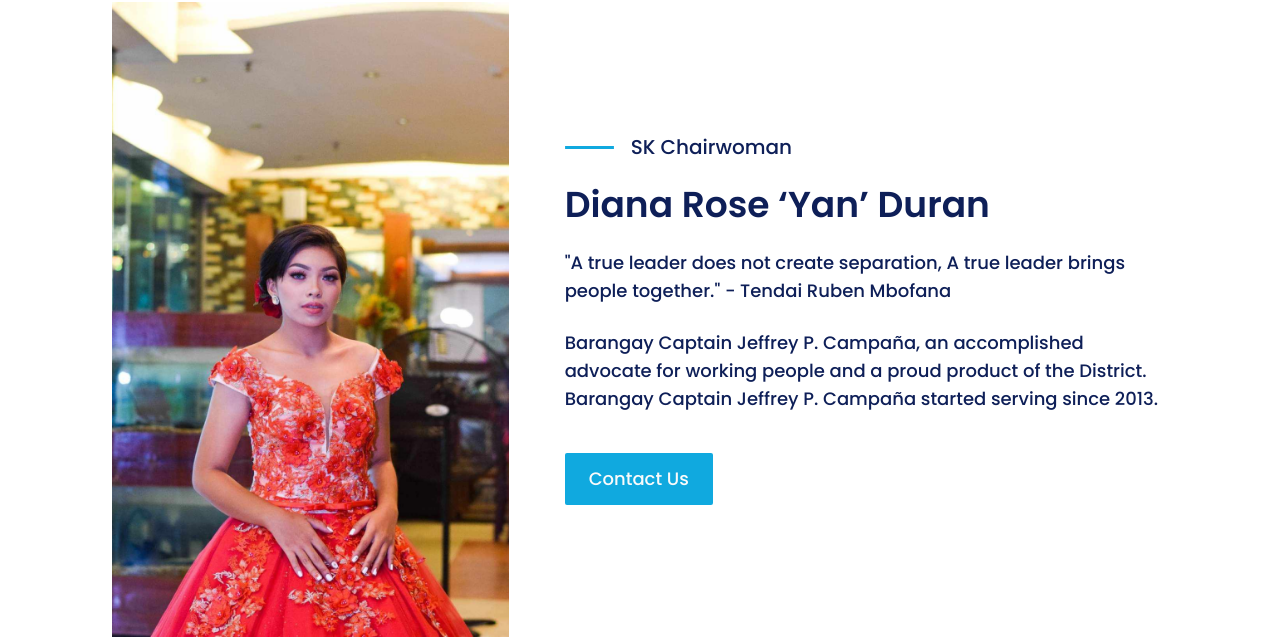
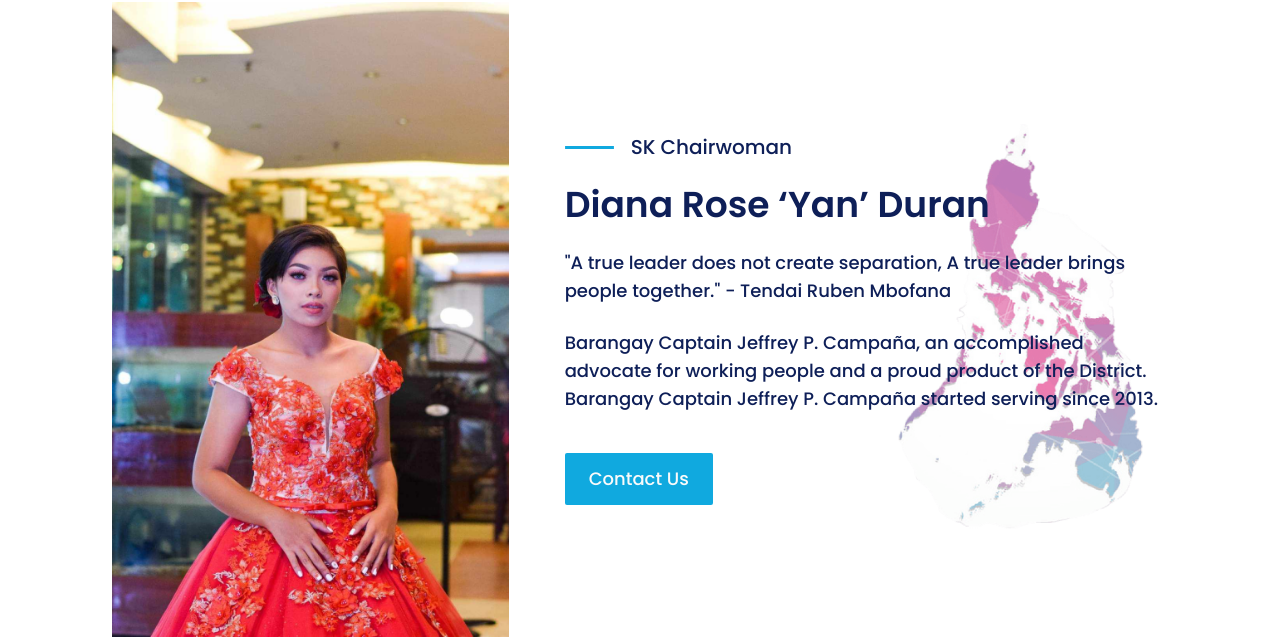
Before and after one commit to jeffersonbalde/SKWebsite, a Next.js app: page / in a window 1280 px wide. Shown: the part 878-1517 px from the top of the page. Built offline with nearby package versions, Linux system fonts and the light colour scheme.

Commit message:
diana section finished

```diff
--- a/app/globals.css
+++ b/app/globals.css
@@ -15,7 +15,8 @@ body {
   height: 1000vh;
 }
 
-.hero-container {
+.hero-container,
+.council-container {
   /* width: 100%; */
   /* height: 100vh; */
   background-image: url("../public/herocontainer.png");
--- a/app/page.tsx
+++ b/app/page.tsx
@@ -1,4 +1,5 @@
 import Chairwoman from "@/components/chairwoman/Chairwoman";
+import Council from "@/components/council/Council";
 import Hero from "@/components/hero/Hero";
 
 export default function Home() {
@@ -6,6 +7,7 @@ export default function Home() {
     <div>
       <Hero />
       <Chairwoman />
+      <Council />
     </div>
   );
 }
--- a/components/chairwoman/Chairwoman.tsx
+++ b/components/chairwoman/Chairwoman.tsx
@@ -3,7 +3,7 @@ import Link from "next/link";
 
 const Chairwoman = () => {
   return (
-    <div className="flex flex-col lg:flex-row justify-between items-center w-[24rem] lg:w-[60rem] xl:w-[70rem] m-auto my-20 gap-9 lg:gap-14 px-8">
+    <div className="relative flex flex-col lg:flex-row justify-between items-center w-[24rem] lg:w-[60rem] xl:w-[70rem] m-auto my-20 gap-9 lg:gap-14 px-8">
       <div className="">
         <Image
           src="/dianaduran.png"
@@ -40,6 +40,14 @@ const Chairwoman = () => {
           </button>
         </Link>
       </div>
+      <div className="absolute bottom-9 -z-40 left-10 lg:left-[44rem] lg:bottom-24">
+        <Image
+          src="/philoverlay.png"
+          alt="philoverlay"
+          width={500}
+          height={500}
+        />
+      </div>
     </div>
   );
 };
--- /dev/null
+++ b/components/council/Council.tsx
@@ -0,0 +1,9 @@
+const Council = () => {
+  return (
+    <div className="council-container h-screen w-full overflow-hidden">
+
+    </div>
+  )
+}
+
+export default Council
```
Also changed, not shown: public/philoverlay.png (added).
